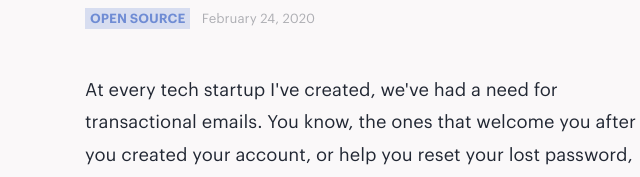
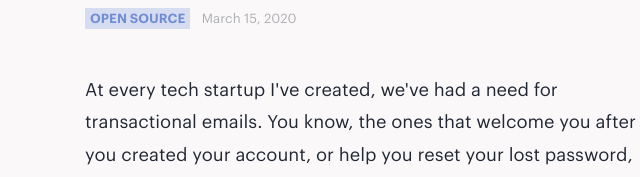
Before and after one commit to tschoffelen/tschoffelen, a Gatsby site: page /macaw/ in a window 1280 px wide. Shown: the part 248-425 px from the top of the page, 275-915 px from the left. Built offline with nearby package versions, Linux system fonts and the light colour scheme; Gatsby itself is replaced by a stand-in of ours; a web font is replaced by a local one.

Commit message:
Update post date

```diff
--- a/content/macaw/index.md
+++ b/content/macaw/index.md
@@ -1,6 +1,6 @@
 ---
 title: Transactional emails at scale
-date: 2020-02-24
+date: 2020-03-15
 category: Open source
 ---
 
```
